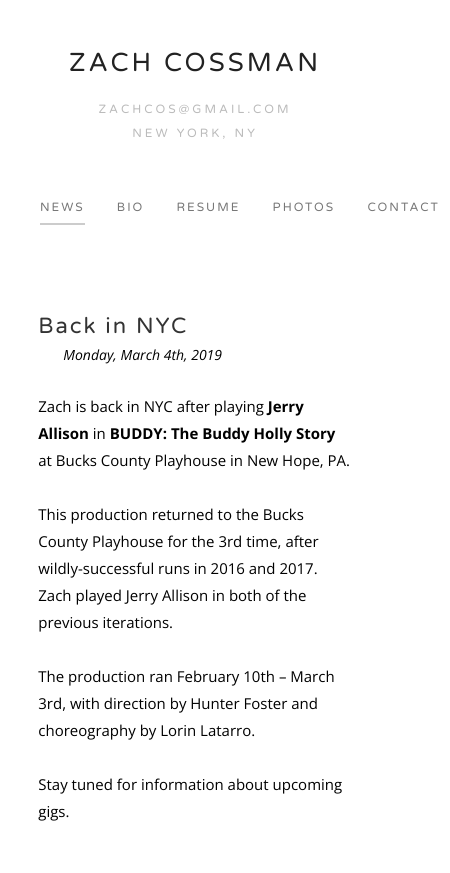
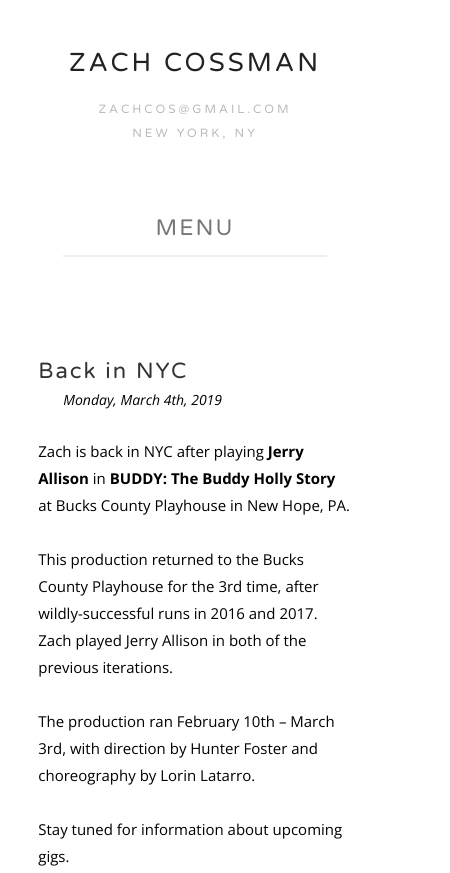
Before and after one commit to Zachcos/ZachCossmanV2, a Gatsby site: page / in a window 390 px wide. Shown: the top 873 px of the page, 450 px wide, since content can reach past the window. Built offline with nearby package versions, Linux system fonts and the light colour scheme; Gatsby itself is replaced by a stand-in of ours.

Commit message:
Add mobile navigation component

```diff
--- a/src/components/layout.js
+++ b/src/components/layout.js
@@ -3,6 +3,7 @@
 import { Helmet } from 'react-helmet';
 import { Link } from 'gatsby';
 import Navigation from './navigation';
+import MobileNavigation from './mobileNavigation';
 import Footer from './footer';
 import GlobalStyle from '../imports/globalStyle';
 
@@ -110,6 +111,7 @@
         integrity="sha384-50oBUHEmvpQ+1lW4y57PTFmhCaXp0ML5d60M1M7uH2+nqUivzIebhndOJK28anvf"
         crossOrigin="anonymous"
       />
+      <script src="https://cdnjs.cloudflare.com/ajax/libs/jquery/3.4.0/jquery.min.js" />
     </Helmet>
     <Container>
       <Logo>
@@ -120,6 +122,7 @@
         <div className="city">NEW YORK, NY</div>
       </SiteInfo>
       <Navigation />
+      <MobileNavigation />
       <Page>{children}</Page>
       <Footer />
       <PageDetails>
--- /dev/null
+++ b/src/components/mobileNavigation.js
@@ -0,0 +1,88 @@
+import React from 'react';
+import styled from 'styled-components';
+import { Link } from 'gatsby';
+
+const MobileNav = styled.div`
+  display: none;
+  flex-direction: column;
+  padding: 65px 0;
+  &:after {
+    background: #eee;
+    content: '';
+    display: block;
+    height: 2px;
+    margin: 10px auto 0;
+    width: 80%;
+  }
+  h3 {
+    cursor: pointer;
+    font-family: 'Varela Round', sans-serif;
+    font-size: 1.4rem;
+    letter-spacing: 2px;
+    line-height: 2.2rem;
+    text-align: center;
+  }
+  @media screen and (max-width: 695px) {
+    display: flex;
+  }
+`;
+
+const NavDrawer = styled.div`
+  display: none;
+`;
+
+const MainNav = styled.div`
+  display: flex;
+  flex-direction: column;
+  background: white;
+  justify-content: space-between;
+  align-items: center;
+  text-align: center;
+  margin: 0 auto;
+  a {
+    border: 2px transparent solid;
+    color: #777;
+    font-family: 'Varela Round', sans-serif;
+    font-size: 14px;
+    margin: 10px 0;
+    letter-spacing: 2px;
+    line-height: 1.6rem;
+    text-decoration: none;
+    text-transform: uppercase;
+    width: 30%;
+    &:hover {
+      color: #e28161;
+      border-bottom: 2px #ccc solid;
+    }
+  }
+  [aria-current='page'] {
+    padding-bottom: 2px;
+    border-bottom: 2px #ccc solid;
+  }
+`;
+
+export default class MobileNavigation extends React.Component {
+  toggleNav = () => {
+    $(document).ready(function() {
+      $('#navDrawer').slideToggle();
+      return false;
+    });
+  };
+
+  render() {
+    return (
+      <MobileNav>
+        <h3 onClick={this.toggleNav}>MENU</h3>
+        <NavDrawer id="navDrawer">
+          <MainNav>
+            <Link to="/">News</Link>
+            <Link to="/bio">Bio</Link>
+            <Link to="/resume">Resume</Link>
+            <Link to="/photos">Photos</Link>
+            <Link to="/contact">Contact</Link>
+          </MainNav>
+        </NavDrawer>
+      </MobileNav>
+    );
+  }
+}
--- a/src/components/navigation.js
+++ b/src/components/navigation.js
@@ -7,6 +7,9 @@
   width: 100%;
   text-align: center;
   position: relative;
+  @media screen and (max-width: 695px) {
+    display: none;
+  }
 `;
 
 const MainNav = styled.div`
@@ -44,6 +47,9 @@
   border-bottom-width: 2px;
   border-bottom: 2px solid #ddd;
   z-index: -100;
+  @media screen and (max-width: 695px) {
+    display: none;
+  }
 `;
 
 export default () => (
```
